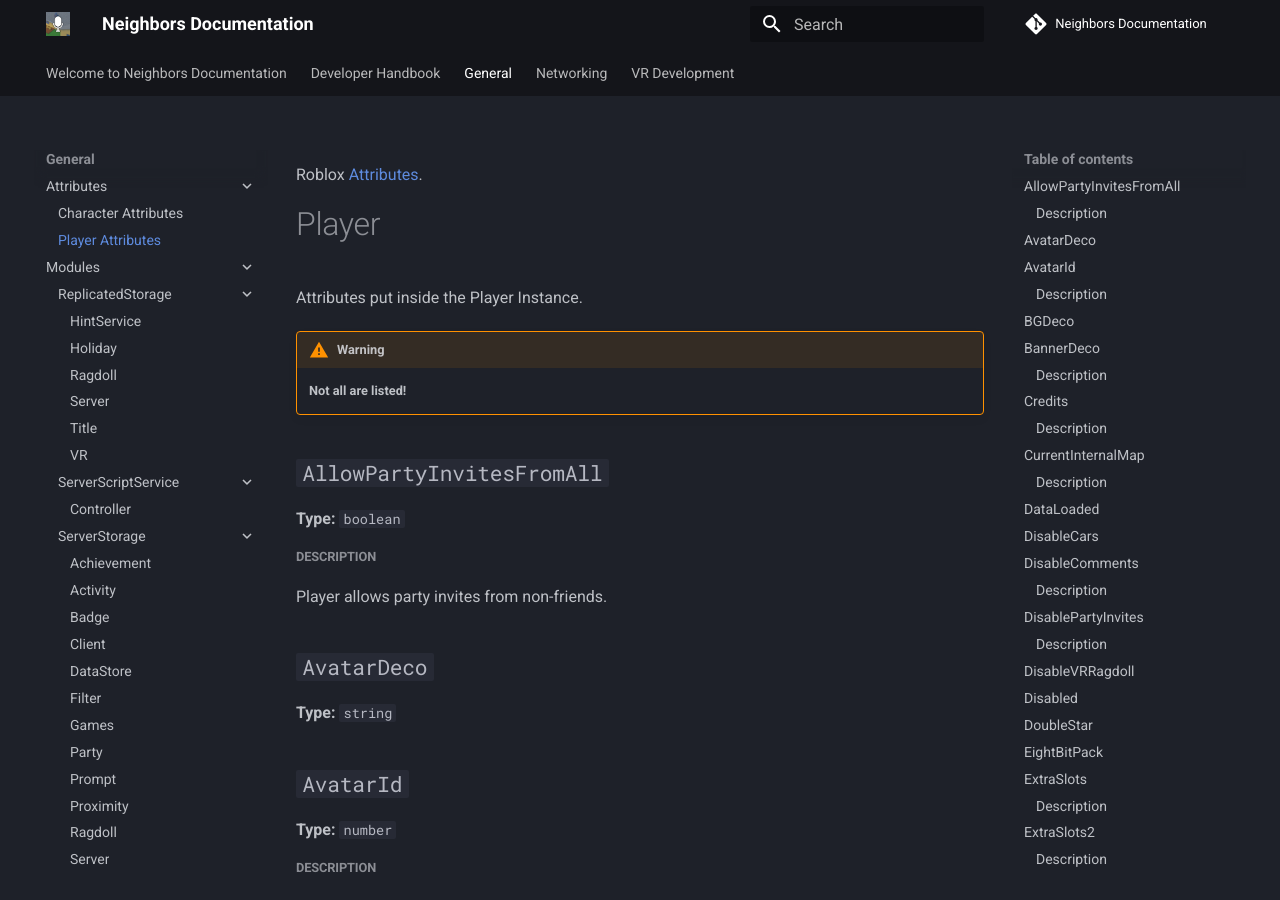
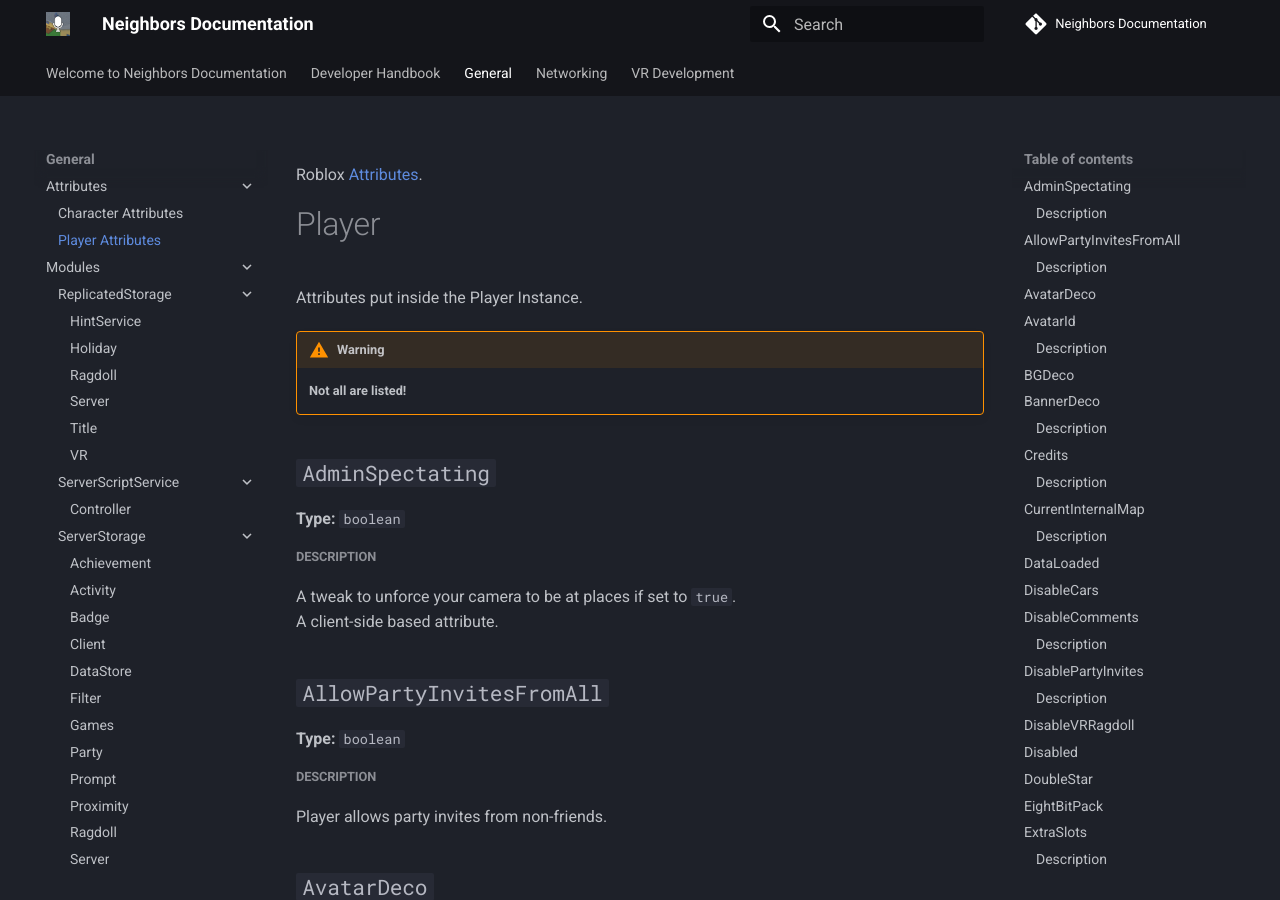
Before and after one commit to TheBoogle/neighbors-documentation, an MkDocs documentation site: the page built from docs/General/Attributes/Player_Attributes.md, in a window 1280 px wide and 900 px high. Built offline with MkDocs 1.6.1 and Material for MkDocs 9.7.7, drawn with Linux system fonts in a browser that asks for light colours; comment, search, counter and statistics services are not loaded.

Commit message:
Update Player_Attributes.md

```diff
--- a/docs/General/Attributes/Player_Attributes.md
+++ b/docs/General/Attributes/Player_Attributes.md
@@ -5,6 +5,13 @@ Attributes put inside the Player Instance.
 
 !!! warning end
     **Not all are listed!**
+
+
+## `AdminSpectating`
+**Type:** `boolean`
+##### Description
+A tweak to unforce your camera to be at places if set to ``true``.<br>
+A client-side based attribute.
 
 
 ## `AllowPartyInvitesFromAll`
```
